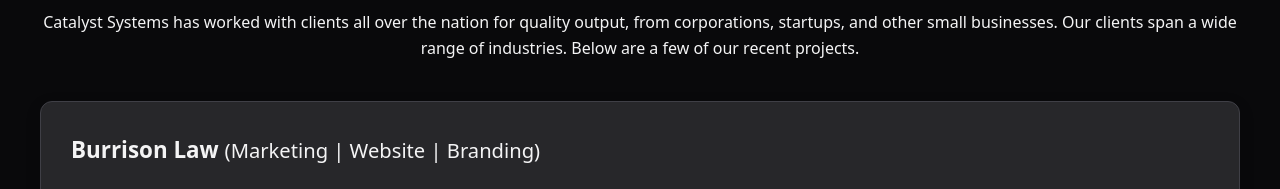
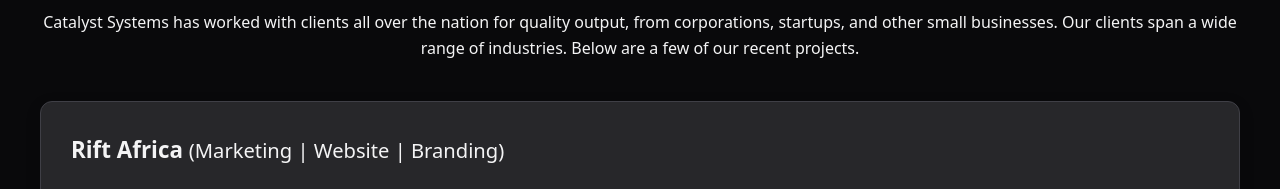
Before and after one commit to N3lsonyan/Catalyst-Systems, a plain HTML site: page index.html in a window 1280 px wide. Shown: the part 1860-2049 px from the top of the page. Drawn offline with Linux system fonts and the light colour scheme.

Commit message:
Update index.html

```diff
--- a/index.html
+++ b/index.html
@@ -91,7 +91,7 @@
                 <div class="project-grid">
 
                     <div class="project-item">
-                        <h4>Burrison Law <span class="secondary-text" style="font-size: 0.9em; font-weight: 400;">(Marketing | Website | Branding)</span></h4>
+                        <h4>Rift Africa <span class="secondary-text" style="font-size: 0.9em; font-weight: 400;">(Marketing | Website | Branding)</span></h4>
                         <p>Rift Africa Leather Company (Digital Strategy | E-Commerce Website | Branding)
 
                         Rift Africa Leather Company is a premium artisan collective based in Kenya, dedicated to crafting sustainable, high-end leather goods while supporting local communities.
```
